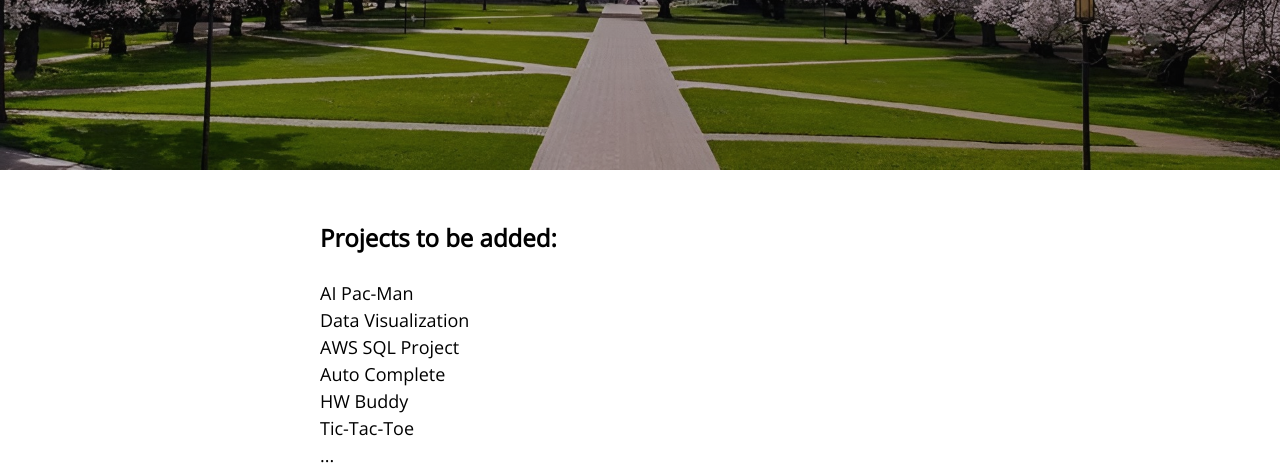
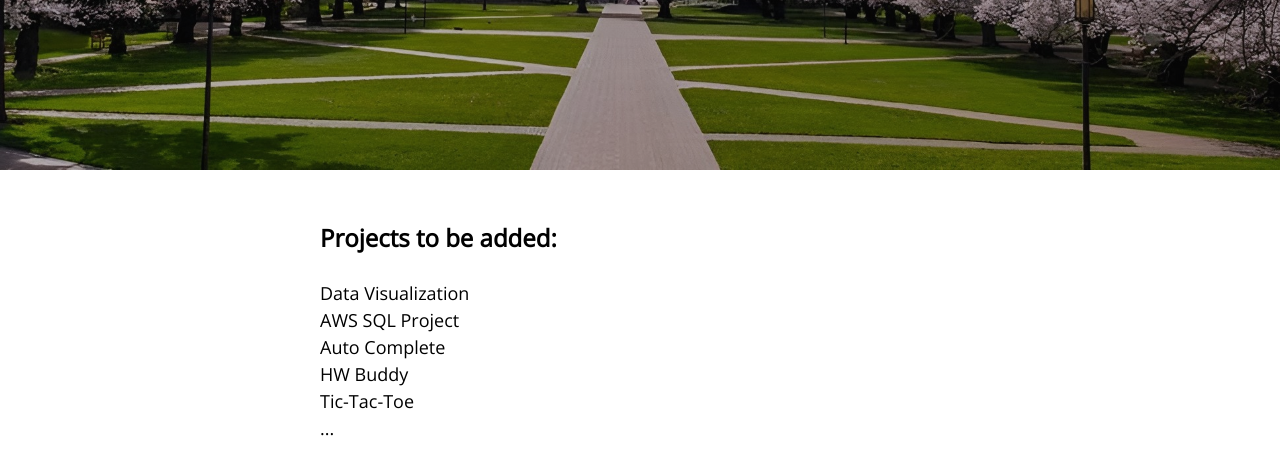
Before and after one commit to phtran1/philliptran, a website: page pages/projects/todo.html in a window 1280 px wide. Shown: the part 335-800 px from the top of the page. Drawn offline with nearby package versions, Linux system fonts and the light colour scheme; files whose address does not match are found by name.

Commit message:
Update todo.html

```diff
--- a/pages/projects/todo.html
+++ b/pages/projects/todo.html
@@ -39,8 +39,7 @@
                 <!-- <hr> -->
                 <h2>Projects to be added:</h2>
                 <br>
-                <p>AI Pac-Man
-                    <br>
+                <p>
                     Data Visualization
                     <br>
                     AWS SQL Project
```
